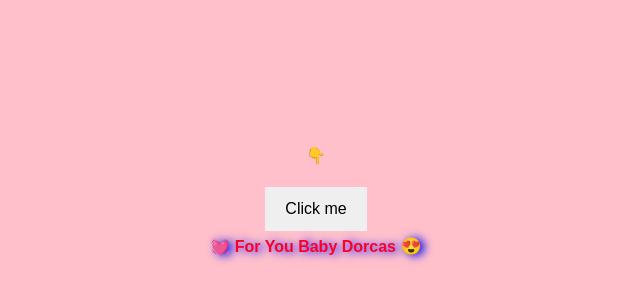
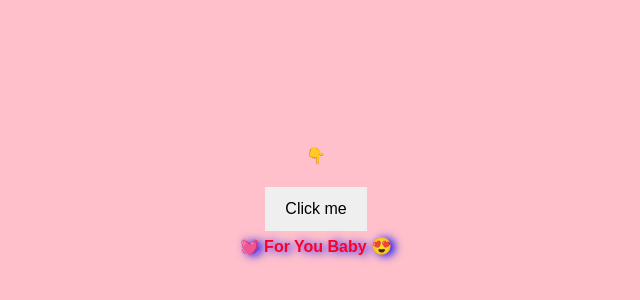
Before and after one commit to Junaid-121/OneLove, a plain HTML site: page index.html in a window 1280 px wide. Shown: the part 190-490 px from the top of the page, without its empty margins (324-964 px from the left). Drawn offline with Linux system fonts and the light colour scheme.

Commit message:
modification

```diff
--- a/index.html
+++ b/index.html
@@ -17,7 +17,7 @@
 
             <button id="heartbeat-button">Click me</button>
 
-        <p class="Dorcas"><span>&#128147;</span> For you baby Dorcas <span style="font-weight: bold; font-size: 17px;">&#128525;</span></p>
+        <p class="Dorcas"><span>&#128147;</span> For you baby  <span style="font-weight: bold; font-size: 17px;">&#128525;</span></p>
         <div id="heart">&#10084;</div>
         <audio id="heartbeat-audio" src="./audio/Khaid - With You (Official Music Video).mp3"></audio>
     </div>
```
